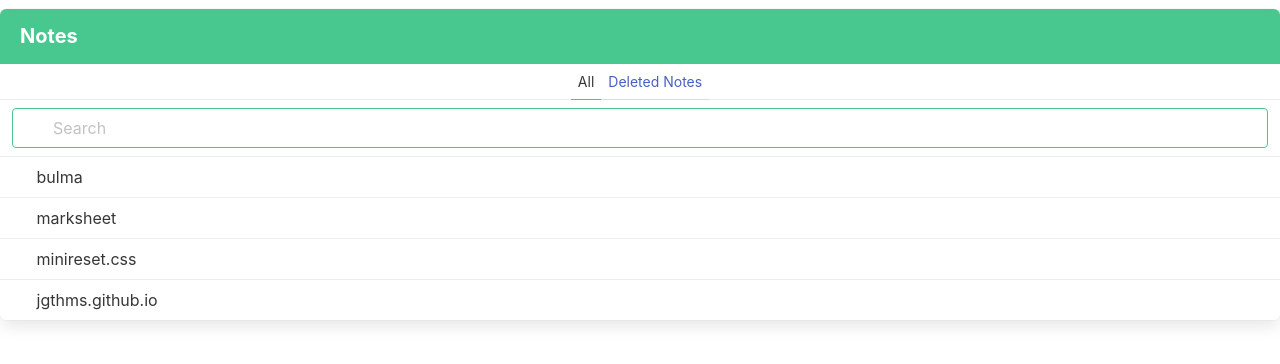
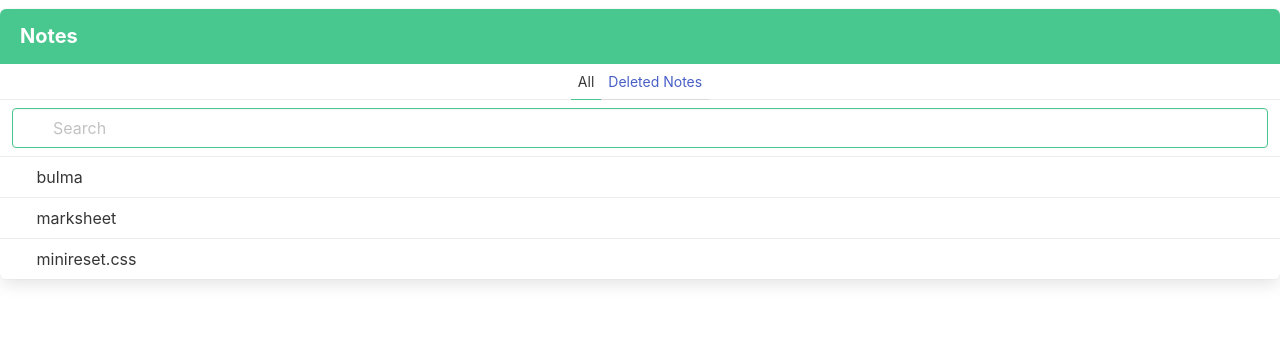
Before and after one commit to amsu21/notes-application, a website: page index2.html in a window 1280 px wide. Shown: the part 156-520 px from the top of the page. Drawn offline with nearby package versions, Linux system fonts and the light colour scheme.

Commit message:
Removed a tag in article section

```diff
--- a/index2.html
+++ b/index2.html
@@ -53,12 +53,6 @@
         </span>
         minireset.css
       </a>
-      <a class="panel-block">
-        <span class="panel-icon">
-          <i class="fas fa-book" aria-hidden="true"></i>
-        </span>
-        jgthms.github.io
-      </a>
     </article>
   </body>
   <script src="app.js"></script>
```
